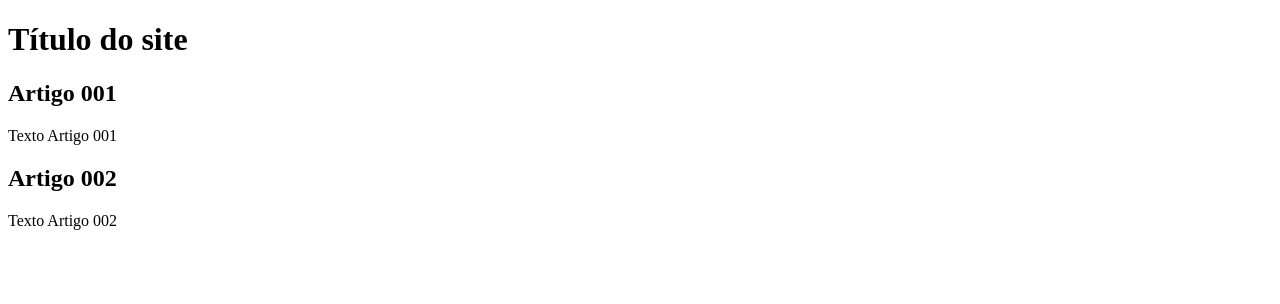
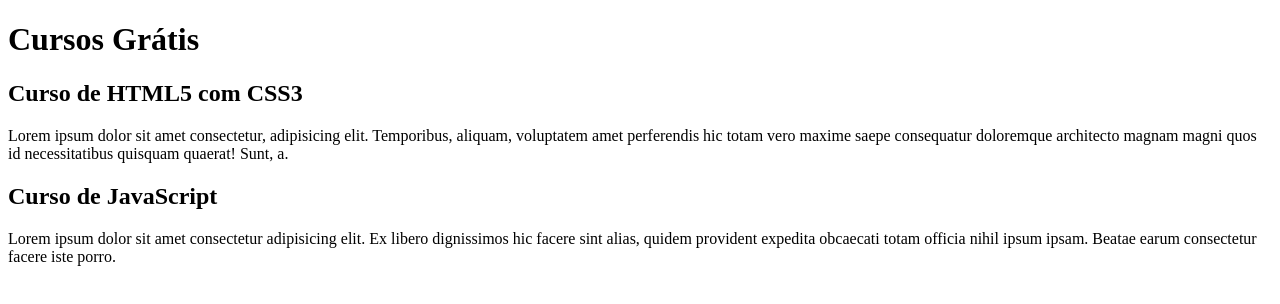
Before and after one commit to guilhermesantos18/projeto-site, a plain HTML site: page index.html in a window 1280 px wide. Drawn offline with Linux system fonts and the light colour scheme.

Commit message:
comecei a escrever o conteúdo

```diff
--- a/index.html
+++ b/index.html
@@ -9,15 +9,15 @@
 <body>
     <main>
         <header>
-            <h1>Título do site</h1>
+            <h1>Cursos Grátis</h1>
         </header>
         <article>
-            <h2>Artigo 001</h2>
-            <p>Texto Artigo 001</p>
+            <h2>Curso de HTML5 com CSS3</h2>
+            <p>Lorem ipsum dolor sit amet consectetur, adipisicing elit. Temporibus, aliquam, voluptatem amet perferendis hic totam vero maxime saepe consequatur doloremque architecto magnam magni quos id necessitatibus quisquam quaerat! Sunt, a.</p>
         </article>
         <article>
-            <h2>Artigo 002</h2>
-            <p>Texto Artigo 002</p>
+            <h2>Curso de JavaScript</h2>
+            <p>Lorem ipsum dolor sit amet consectetur adipisicing elit. Ex libero dignissimos hic facere sint alias, quidem provident expedita obcaecati totam officia nihil ipsum ipsam. Beatae earum consectetur facere iste porro.</p>
         </article>
     </main>
 </body>
```
